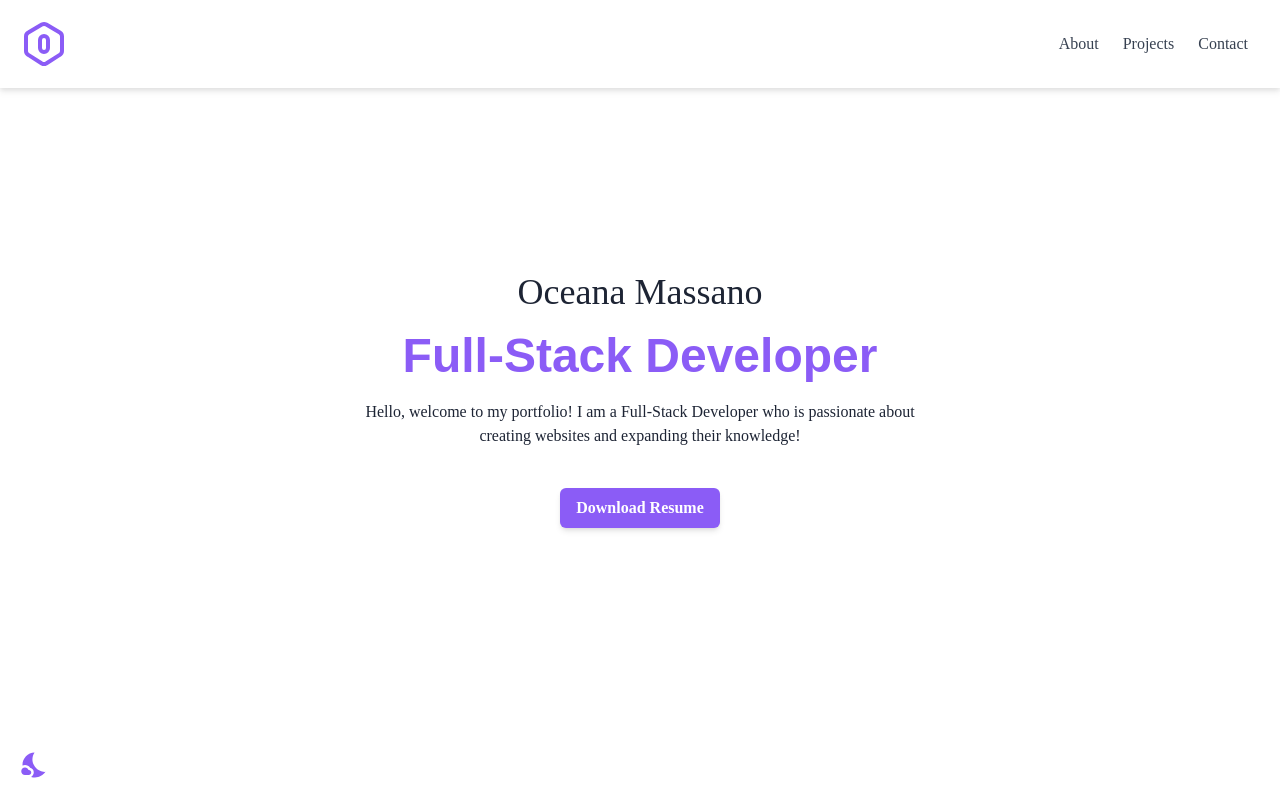
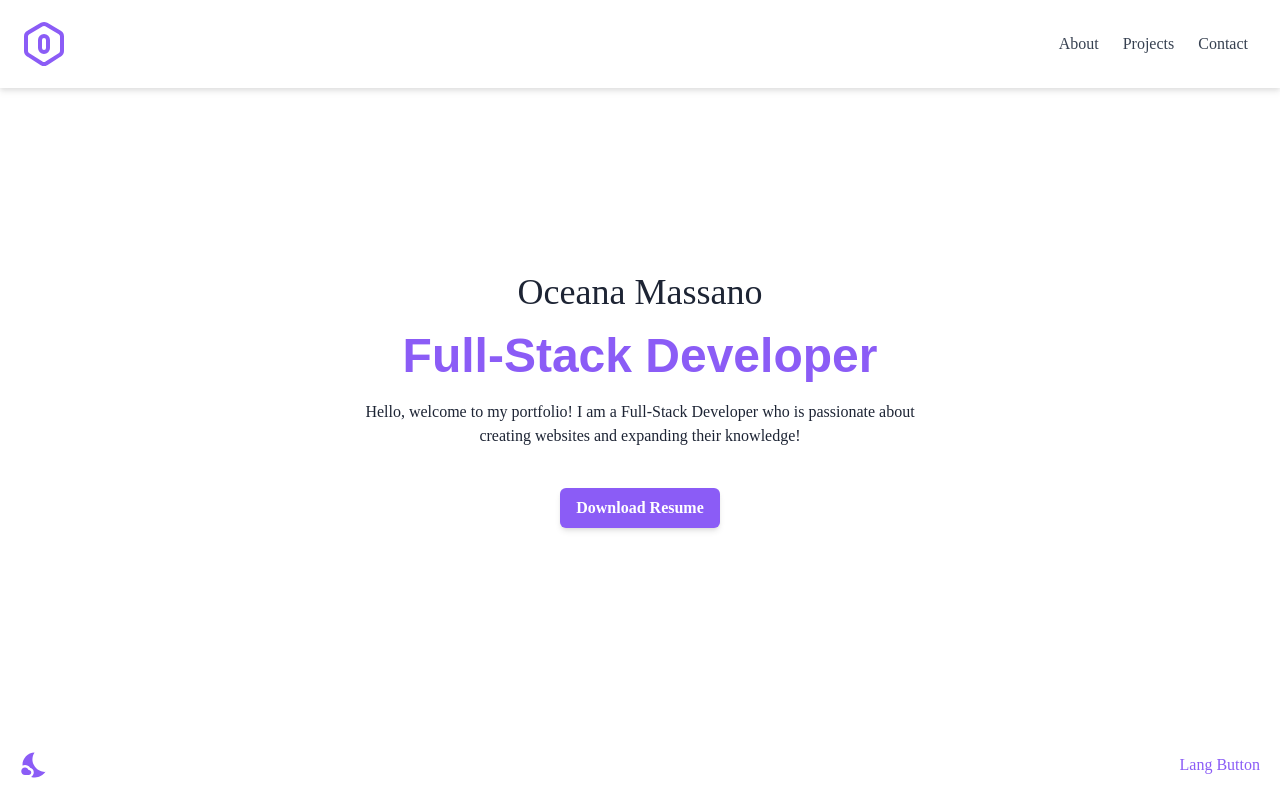
Before and after one commit to OMassano/Portfolio, a React (Create React App) app: page / in a window 1280 px wide. Shown: the top 800 px of the page. Built offline with nearby package versions, Linux system fonts and the light colour scheme.

Commit message:
seeing if it fixes import

```diff
--- a/src/components/Footer.jsx
+++ b/src/components/Footer.jsx
@@ -1,5 +1,6 @@
 import React from "react";
-// import LangButton from "./langButton";
+import LangButton from "./LangButton"
+
 import { MdNightsStay, MdWbSunny } from "react-icons/md";
 
 const Footer = ({ darkMode, setDarkMode }) => {
@@ -13,8 +14,7 @@ const Footer = ({ darkMode, setDarkMode }) => {
             <MdNightsStay className="text-3xl cursor-pointer" />
           )}
         </div>
-        {/* <LangButton /> */}
-
+        <LangButton />
       </div>
     </footer>
   );
```
